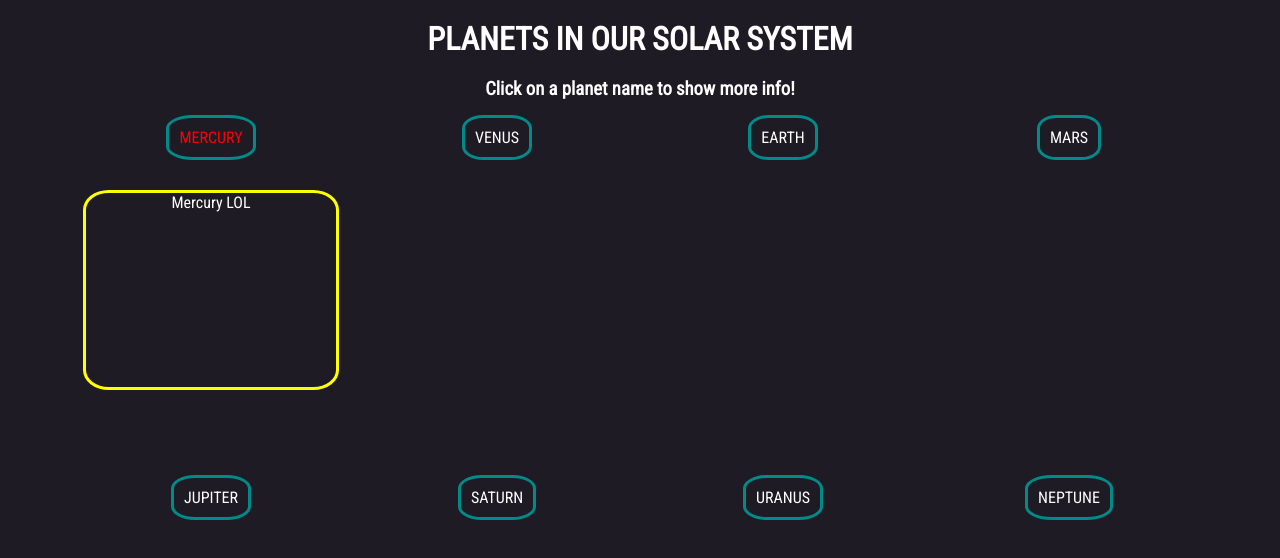
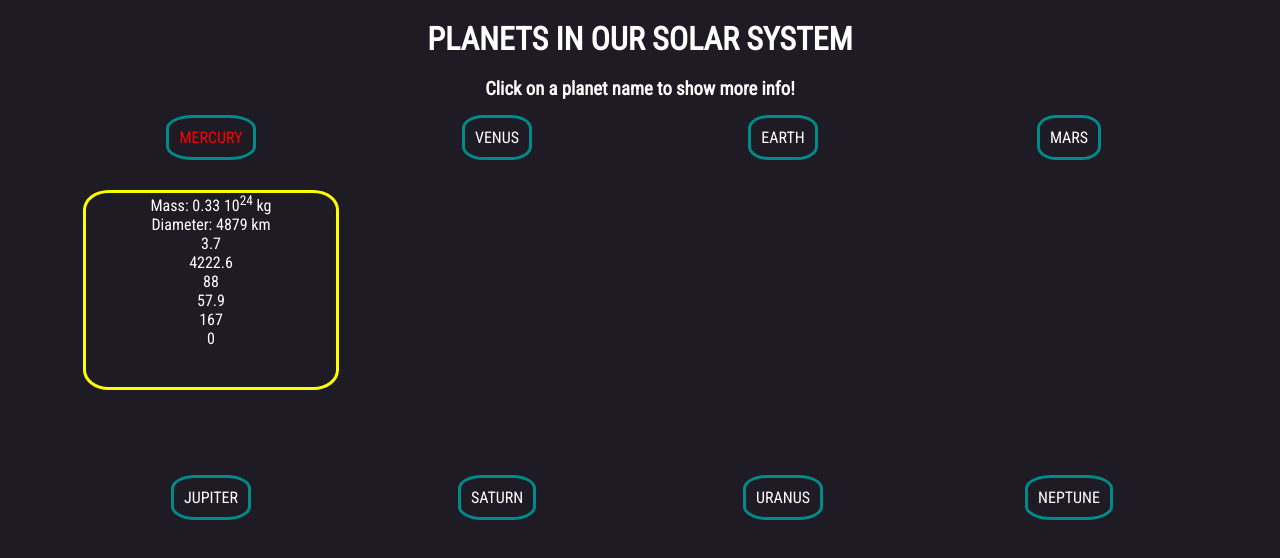
Before and after one commit to Student235555/solar-system-facts, a React (Create React App) app: page / in a window 1280 px wide. Both pictures are taken after a click on the element "MERCURY". Shown: the top 558 px of the page. Built offline with nearby package versions, Linux system fonts and the light colour scheme.

Commit message:
Add some display changes

```diff
--- a/src/components/Planet.js
+++ b/src/components/Planet.js
@@ -3,7 +3,7 @@ import '../styles/Planet.css';
 
 const Planet = ({astrObj}) => {
 
-    const {name} = astrObj;
+    const {name, mass, diameter, gravity, lengthOfDay, orbitalPeriod, distanceFromSun, meanTemperature, moons} = astrObj;
 
     const [active, setActive] = useState(true);
 
@@ -28,7 +28,16 @@ const Planet = ({astrObj}) => {
         <>
             <li className='planetLiContainer'>
                 <p className={LiPlanetMain + ' ' + LiPlanetColor} onClick={() => { changeColor(); changeVisi();}}>{name}</p>
-                <div className={divInLi + ' ' + divInLiVis}>{name + " LOL"}</div>
+                <div className={divInLi + ' ' + divInLiVis}>
+                    <p>Mass: {mass} 10<sup>24</sup> kg</p>
+                    <p>Diameter: {diameter} km</p>
+                    <p>{gravity}</p>
+                    <p>{lengthOfDay}</p>
+                    <p>{orbitalPeriod}</p>
+                    <p>{distanceFromSun}</p>
+                    <p>{meanTemperature}</p>
+                    <p>{moons}</p>
+                </div>
             </li>
         </>
      );
```
